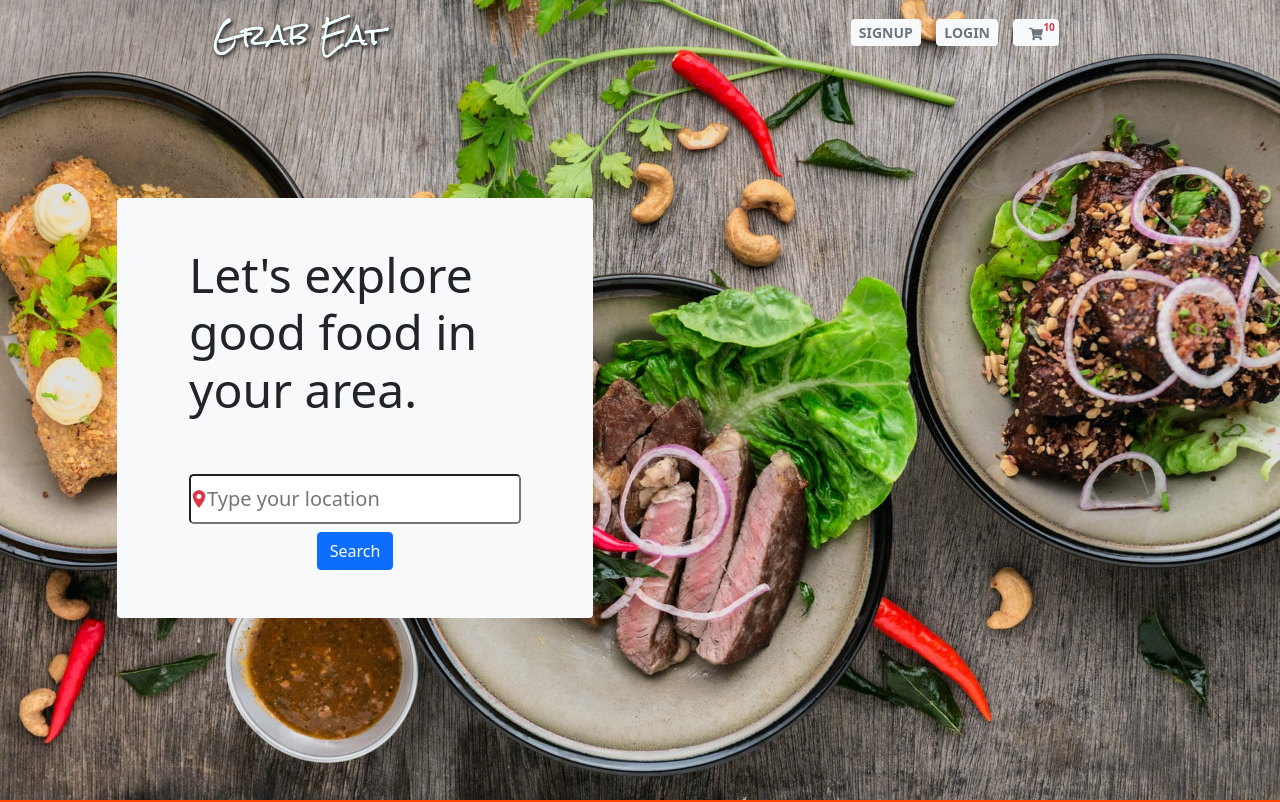
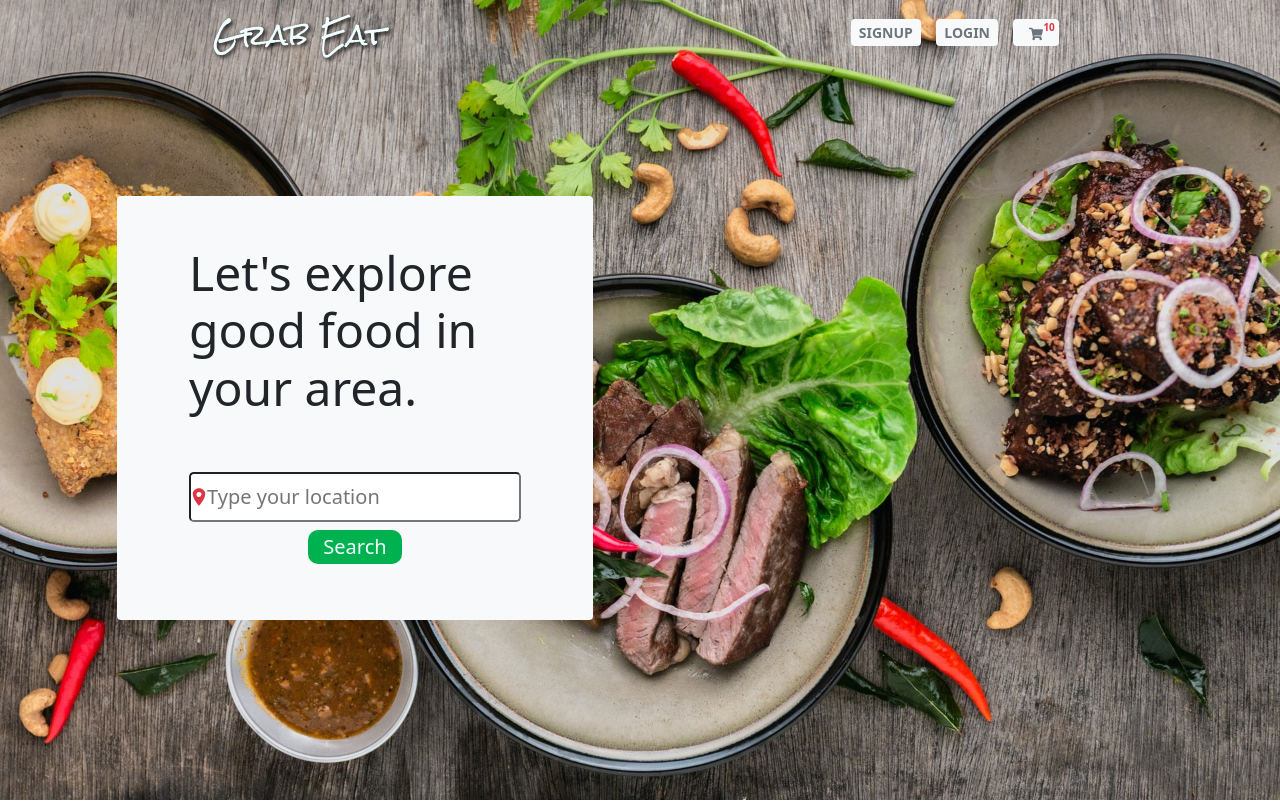
Before and after one commit to iamtigermaximus/grab-eat-food-delivery, a React (Create React App) app: page / in a window 1280 px wide. Shown: the top 802 px of the page. Built offline with nearby package versions, Linux system fonts and the light colour scheme.

Commit message:
updated the layout

```diff
--- a/src/components/Hero.js
+++ b/src/components/Hero.js
@@ -17,8 +17,8 @@ const Hero = () => {
                                         <i className="text-danger fs-5"><IoLocationSharp/></i>
                                         <input className="form-control-lg" placeholder="Type your location" />
                                     </div>
-                                    <div className="button px-5 pt-2 text-center">
-                                        <button className="btn btn-primary">Search</button>
+                                    <div className="button py-2 text-center">
+                                        <button className="btn-search-location">Search</button>
                                     </div>
                                 </div>
                             </div>
--- a/src/index.css
+++ b/src/index.css
@@ -20,8 +20,7 @@ body{
   left: 0;
 }
 .nav.active{
- background-color: azure;
- box-shadow: 2px solid blueviolet;
+ background-color: #00b14f;
 }
 .nav-links{
   display: flex;
@@ -51,7 +50,7 @@ body{
   padding-bottom: 20px;
   text-shadow:  2px 2px 4px green;
   padding-top: 15px;
-  color: rgb(40, 104, 40);
+  color: azure;
 }
 .burger{
   display: none;
@@ -61,7 +60,6 @@ body{
 }
 /*HOMEPAGE*/
 .home-page{
-  background-image: ;
   height: 100vh;
   width: 100%;
 }
@@ -84,13 +82,20 @@ body{
   position: absolute;
   padding-top:8px;
 }
+.btn-search-location{
+  padding: 2px 15px;
+  background-color: #00b14f;
+  border: none;
+  color: azure;
+  font-size: 20px;
+  border-radius: 10px;
+
+}
 .section1{
-  background-color: orangered;
   height: 100%;
   width: 100%;
 }
 .section2{
-  background-color: cornflowerblue;
   height: 100%;
   width: 100%;
 }
@@ -98,15 +103,14 @@ body{
 .cart-page{
   height: 100vh;
   width: 100%;
-  background-image: linear-gradient(to right, #f83600 0%, #f9d423 100%);
+
 }
 .login{
   height: 100vh;
   width: 100%;
- background-image: linear-gradient(-20deg, #00cdac 0%, #8ddad5 100%);
+
 }
 .signup{
   height: 100vh;
-  width: 100%;
-  background-image: linear-gradient(to right, #00dbde 0%, #fc00ff 100%);
+  width: 100%;;
 }
--- a/src/pages/Cart.js
+++ b/src/pages/Cart.js
@@ -1,12 +1,10 @@
 import React from 'react'
-import Section1 from '../components/Section1'
-import Section2 from '../components/Section2'
+
 
 const Cart = () => {
     return (
         <div className="cart-page">
-            <Section1/>
-            <Section2/>
+            <h1>CART PAGE</h1>
         </div>
     )
 }
--- a/src/pages/Login.js
+++ b/src/pages/Login.js
@@ -1,12 +1,10 @@
 import React from 'react'
-import Section1 from '../components/Section1'
-import Section2 from '../components/Section2'
+
 
 const Login = () => {
     return (
         <div className="login">
-            <Section1/>
-            <Section2/>
+           <h1>LOG IN PAGE</h1>
         </div>
     )
 }
--- a/src/pages/SignUp.js
+++ b/src/pages/SignUp.js
@@ -1,12 +1,10 @@
 import React from 'react'
-import Section1 from '../components/Section1'
-import Section2 from '../components/Section2'
+
 
 const SignUp = () => {
     return (
         <div className="signup">
-            <Section1/>
-            <Section2/>
+           <h1>SIGN UP PAGE</h1>
         </div>
     )
 }
```
Also changed, not shown: src/App.js (+5 -4 lines), src/pages/Categories.js (+11 -0 lines).
